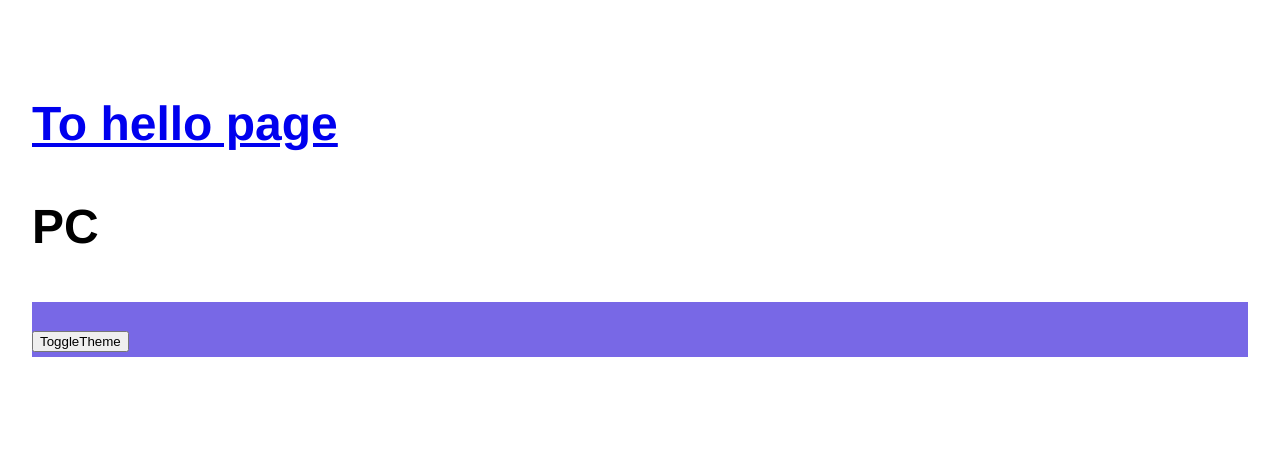
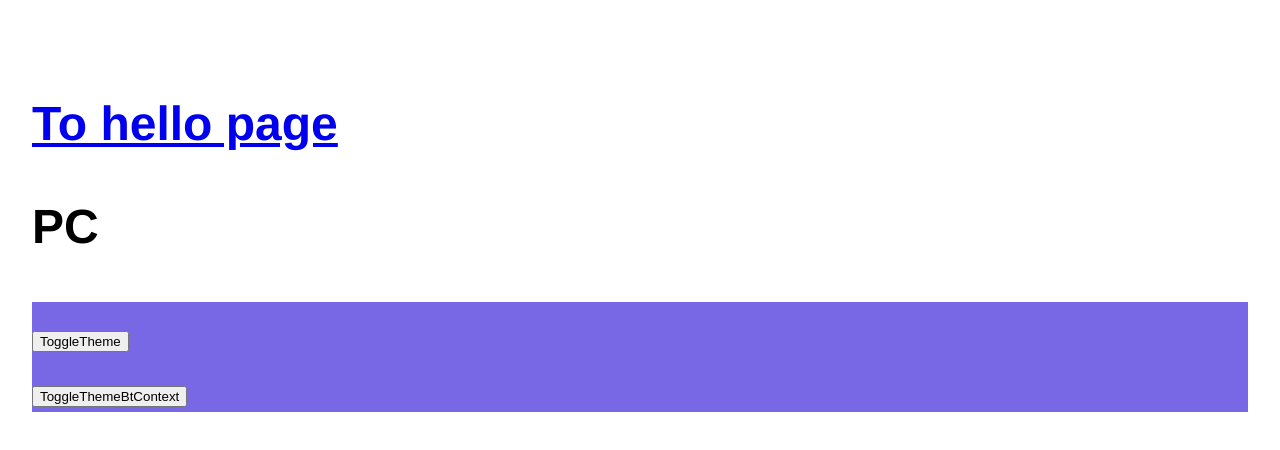
Before and after one commit to yumemi-omi/free-swing-custom-hooks-repo, a Next.js app: page / in a window 1280 px wide. Shown: the top 450 px of the page. Built offline with nearby package versions, Linux system fonts and the light colour scheme.

Commit message:
fix: 比較のためにテーマコンポーネントを二種用意。

```diff
--- a/src/components/root/ThemeCmp.tsx
+++ b/src/components/root/ThemeCmp.tsx
@@ -6,7 +6,7 @@ const ThemeCmp = () => {
 
   return (
     <div css={theme(isDark)}>
-      <button onClick={() => setDarkTheme(prev=> !prev)}>ToggleTheme</button>
+      <button onClick={setDarkTheme}>ToggleTheme</button>
     </div>
   );
 };
--- /dev/null
+++ b/src/components/root/ThemeCmpWithContext.tsx
@@ -0,0 +1,21 @@
+import { useDarkThemeContext } from '@/providers/darkThemeProvider'
+import { css } from '@emotion/react';
+
+const ThemeCmpWithContext = () => {
+  const { isDark, setDarkTheme } = useDarkThemeContext()
+
+  return (
+    <div css={theme(isDark)}>
+      <button onClick={setDarkTheme}>ToggleThemeBtContext</button>
+    </div>
+  );
+};
+
+export function theme(isDark: boolean) {
+  return css`
+    color: ${isDark ? '#4b5d67' : '#edeef7'};
+    background: ${isDark ? '#322f3d' : '#7868e6'};
+  `;
+};
+
+export default ThemeCmpWithContext;
--- a/src/pages/index.tsx
+++ b/src/pages/index.tsx
@@ -1,5 +1,6 @@
 import ResponsiveComponent from '@/components/root/ResponsiveComponent';
 import ThemeCmp from '@/components/root/ThemeCmp';
+import ThemeCmpWithContext from '@/components/root/ThemeCmpWithContext';
 import { css } from '@emotion/react';
 import Link from 'next/link'
 
@@ -9,6 +10,7 @@ const Home = () => {
       <Link href="/hello">To hello page</Link>
       <ResponsiveComponent />
       <ThemeCmp />
+      <ThemeCmpWithContext />
     </section>
   );
 };
```
